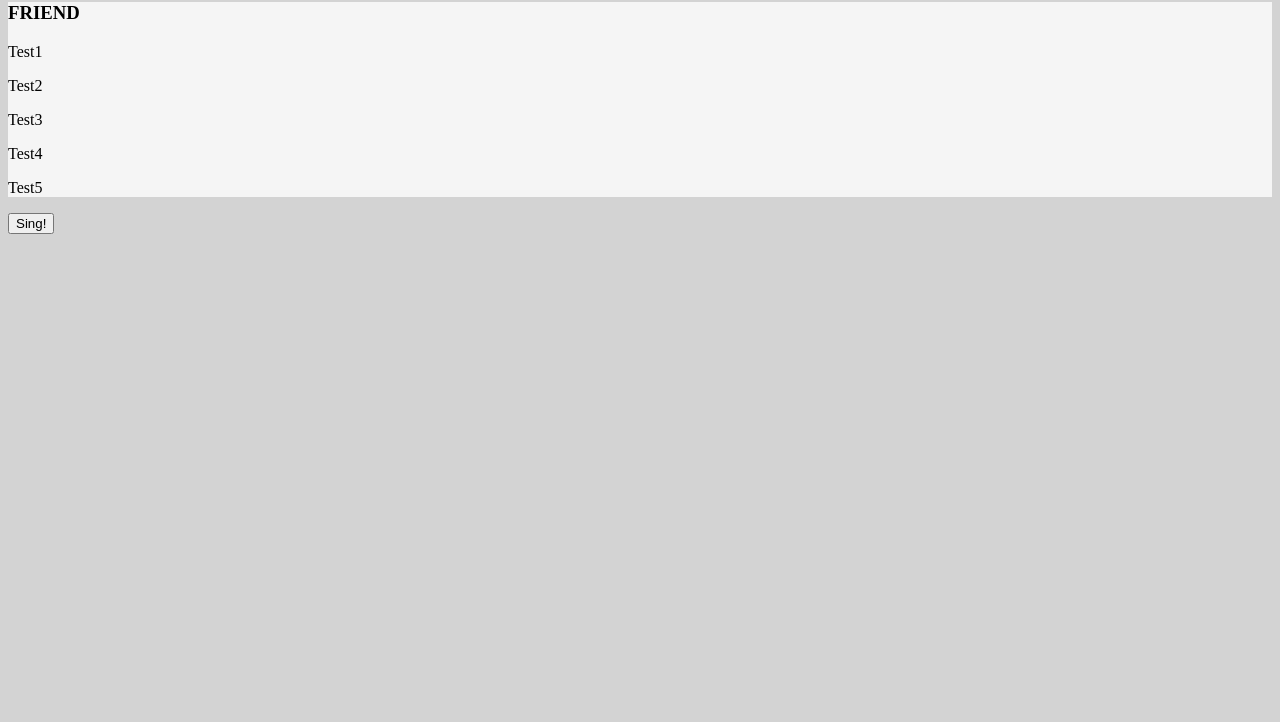
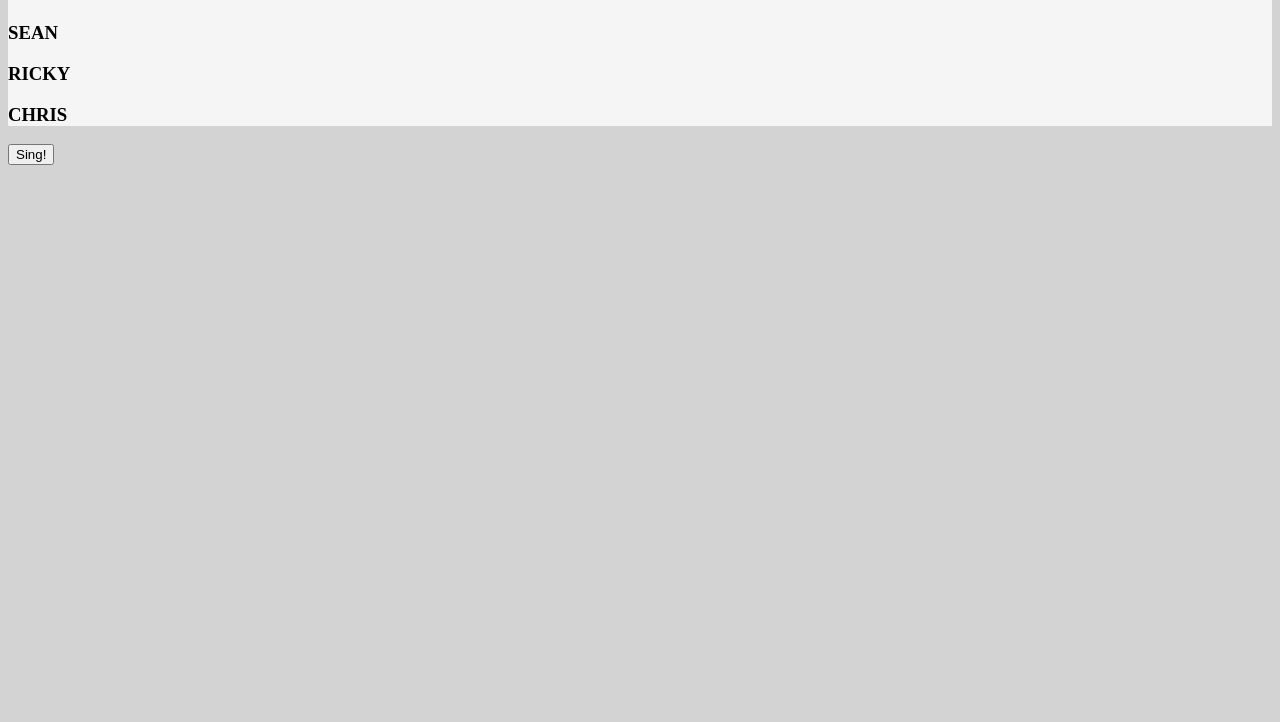
Before and after one commit to jbrooks256/99linesAgain, a plain HTML site: page index.html in a window 1280 px wide. Shown: the part 78-800 px from the top of the page. Drawn offline with Linux system fonts and the light colour scheme.

Commit message:
replaced html body with dom elements

```diff
--- a/app.js
+++ b/app.js
@@ -1,5 +1,28 @@
 document.addEventListener("DOMContentLoaded", function () {
   let friends = ["Don", "Sherm", "Sean", "Ricky", "Chris"];
+
+  let div = document.createElement("div");
+  div.className = "friend";
+
+  let Don = document.createElement("h3")
+  let Sherm = document.createElement("h3")
+  let Sean = document.createElement("h3")
+  let Ricky = document.createElement("h3")
+  let Chris = document.createElement("h3")
+
+  Don.innerText = "Don"
+  Sherm.innerText = "Sherm"
+  Sean.innerText = "Sean"
+  Ricky.innerText = "Ricky"
+  Chris.innerText = "Chris"
+
+  div.appendChild(Don);
+  div.appendChild(Sherm);
+  div.appendChild(Sean);
+  div.appendChild(Ricky);
+  div.appendChild(Chris);
+
+  document.body.appendChild(div);
 
   let button = document.createElement("button");
   button.innerText = "Sing!";
--- a/index.html
+++ b/index.html
@@ -7,15 +7,5 @@
     <link rel="stylesheet" href="styles.css" />
     <script src="app.js"></script>
   </head>
-  <body>
-    <h1>My Singing Friends</h1>
-    <div class="friend">
-      <h3>Friend</h3>
-      <p>Test1</p>
-      <p>Test2</p>
-      <p>Test3</p>
-      <p>Test4</p>
-      <p>Test5</p>
-    </div>
-  </body>
+  <body></body>
 </html>
```
